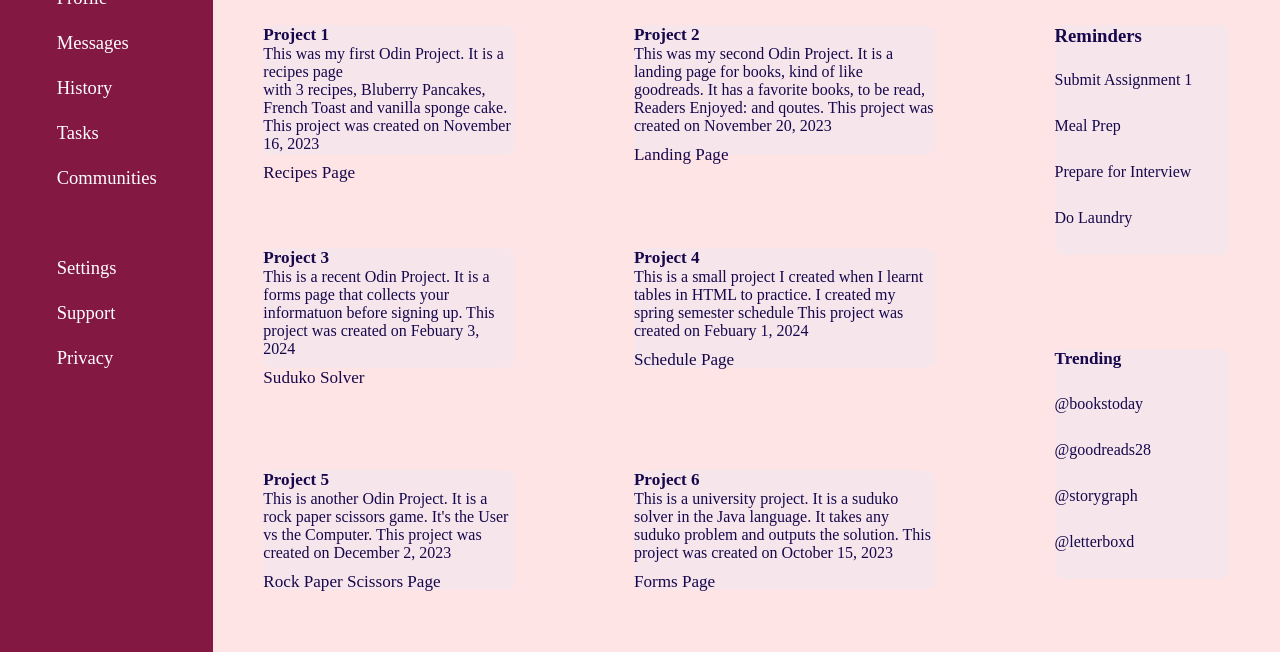
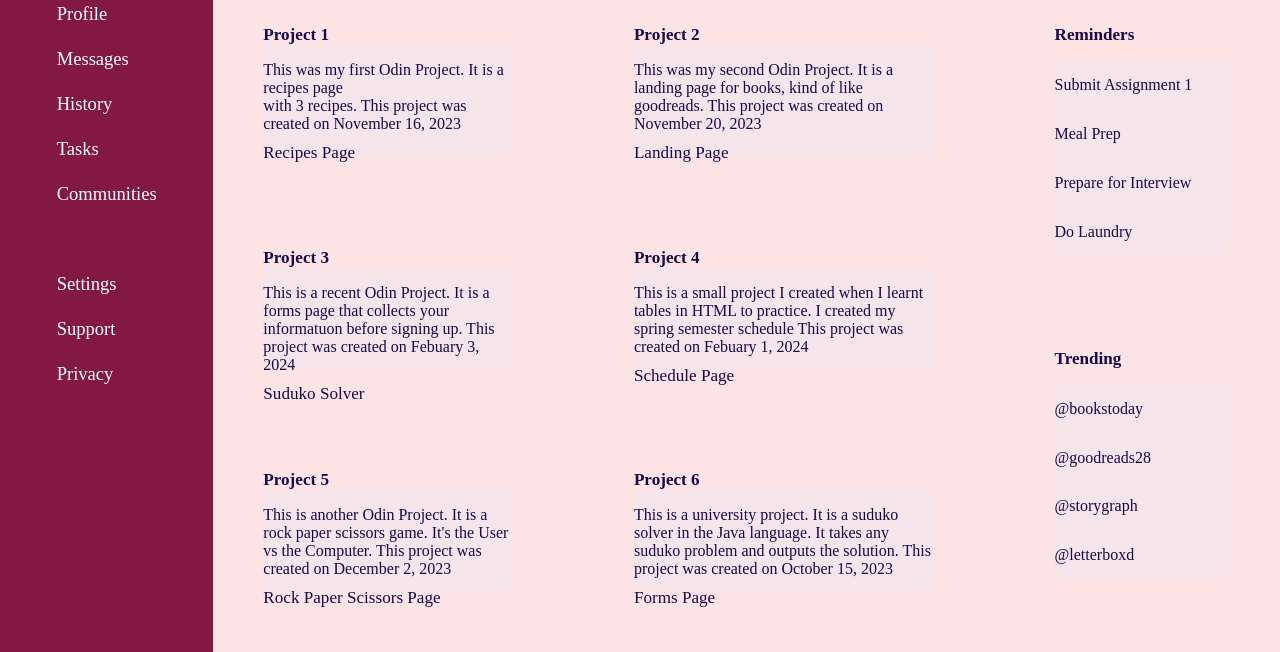
Before and after one commit to alliyaa/admindashboard, a plain HTML site: page index.html in a window 1280 px wide. Shown: the part 148-800 px from the top of the page. Drawn offline with Linux system fonts and the light colour scheme.

Commit message:
fixed a few styling issues

```diff
--- a/index.html
+++ b/index.html
@@ -30,8 +30,7 @@
  <div class="one">
    <h4> Project 1 </h4>
    <p> This was my first Odin Project. It is a recipes page <br>
-    with 3 recipes, Bluberry Pancakes, French Toast and
-    vanilla sponge cake. This project was created on
+    with 3 recipes. This project was created on
     November 16, 2023 </p>
    <a href="https://alliyaa.github.io/recipes/"  target="_blank"> Recipes Page </a>
 
@@ -40,8 +39,7 @@
  <div class="two">
     <h4> Project 2 </h4>
     <p> This was my second Odin Project. It is a landing page
-     for books, kind of like goodreads. It has a favorite
-     books, to be read, Readers Enjoyed: and qoutes. This
+     for books, kind of like goodreads. This
      project was created on  November 20, 2023 </p>
     <a href="https://alliyaa.github.io/landingpage/" target="_blank"> Landing Page </a>
 
@@ -79,7 +77,8 @@
  </div>
 
  <div class="announcements">
-<h3> Reminders </h3>
+
+  <h4> Reminders </h4>
 <p>
   Submit Assignment 1
 </p>
--- a/styles.css
+++ b/styles.css
@@ -69,6 +69,7 @@ border-radius: 30px;
 .notifs > h4
 {
     margin-top:5px;
+    background-color: #ffffff;
 }
 
 .notifs > img
@@ -108,10 +109,10 @@ main{
     display: grid;
     grid-template-columns: repeat(2,2fr) repeat(1,1.5fr);
     grid-template-rows: repeat(6,1fr)  min-content;
-    grid-template-areas: "div1 div2 div11"
-                         "div1 div2 div11"
-                         "div3 div4 div11 "
-                         "div3 div4 div12 "
+    grid-template-areas: "div1 div2  div11"
+                         "div1 div2  div11"
+                         "div3 div4  div11 "
+                         "div3 div4  div12 "
                          "div5 div6 div12"
                          "div5 div6 div12";
     column-gap:120px;
@@ -132,6 +133,23 @@ main{
 
 }
 
+.announcements > p{
+    padding-top: 1rem;
+}
+
+
+.trending > p{
+    padding-top: 1rem;
+}
+
+p{
+    padding-top: 1rem;
+}
+
+h4{
+    background-color: #ffe4e6;
+    font-size:1.07rem;
+}
 .trending
 {
     margin-top:30px;
@@ -165,9 +183,7 @@ main{
 
 }
 
-h4{
-    font-size:1.07rem;
-}
+
 
 .two
 {
```
